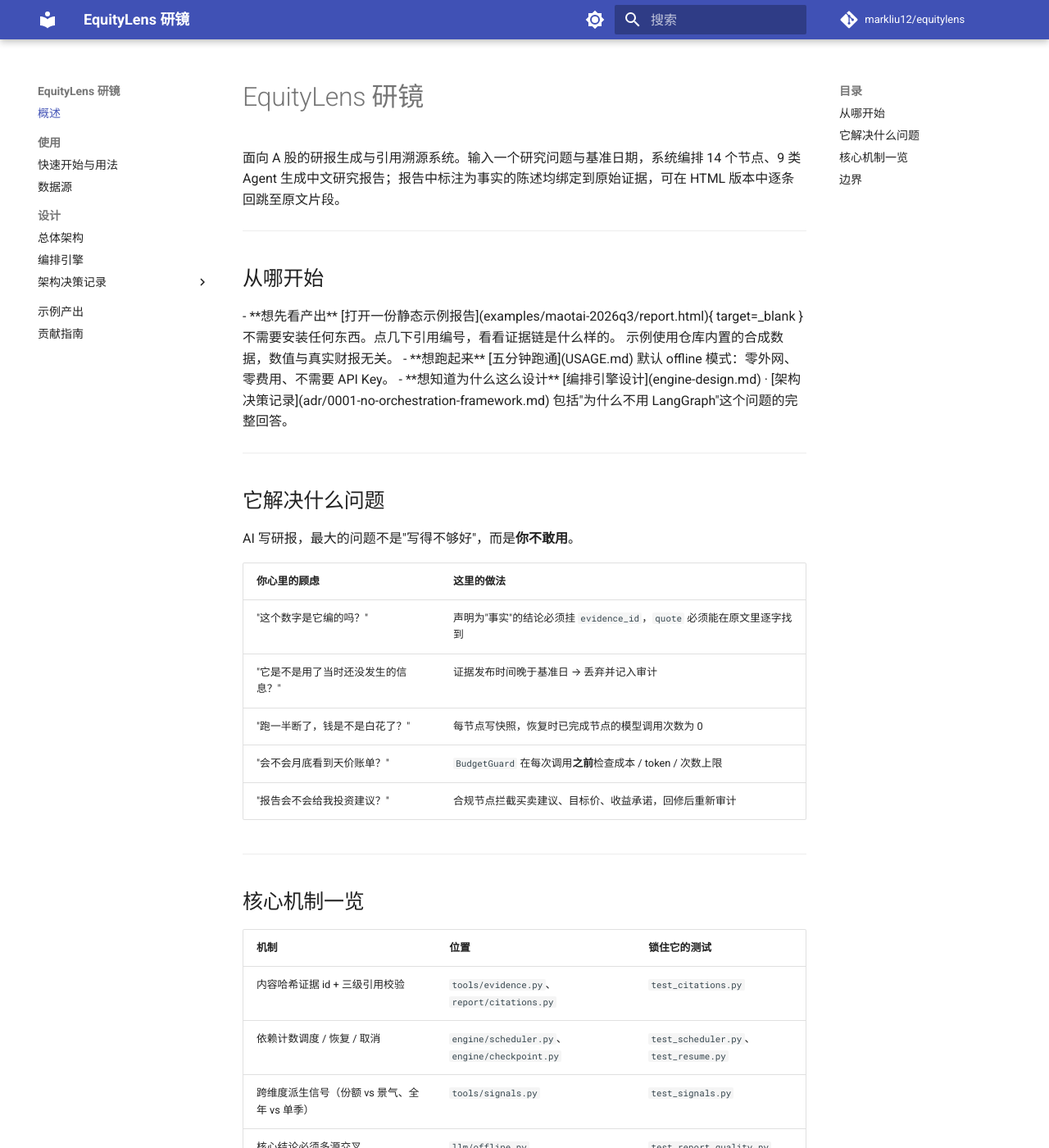
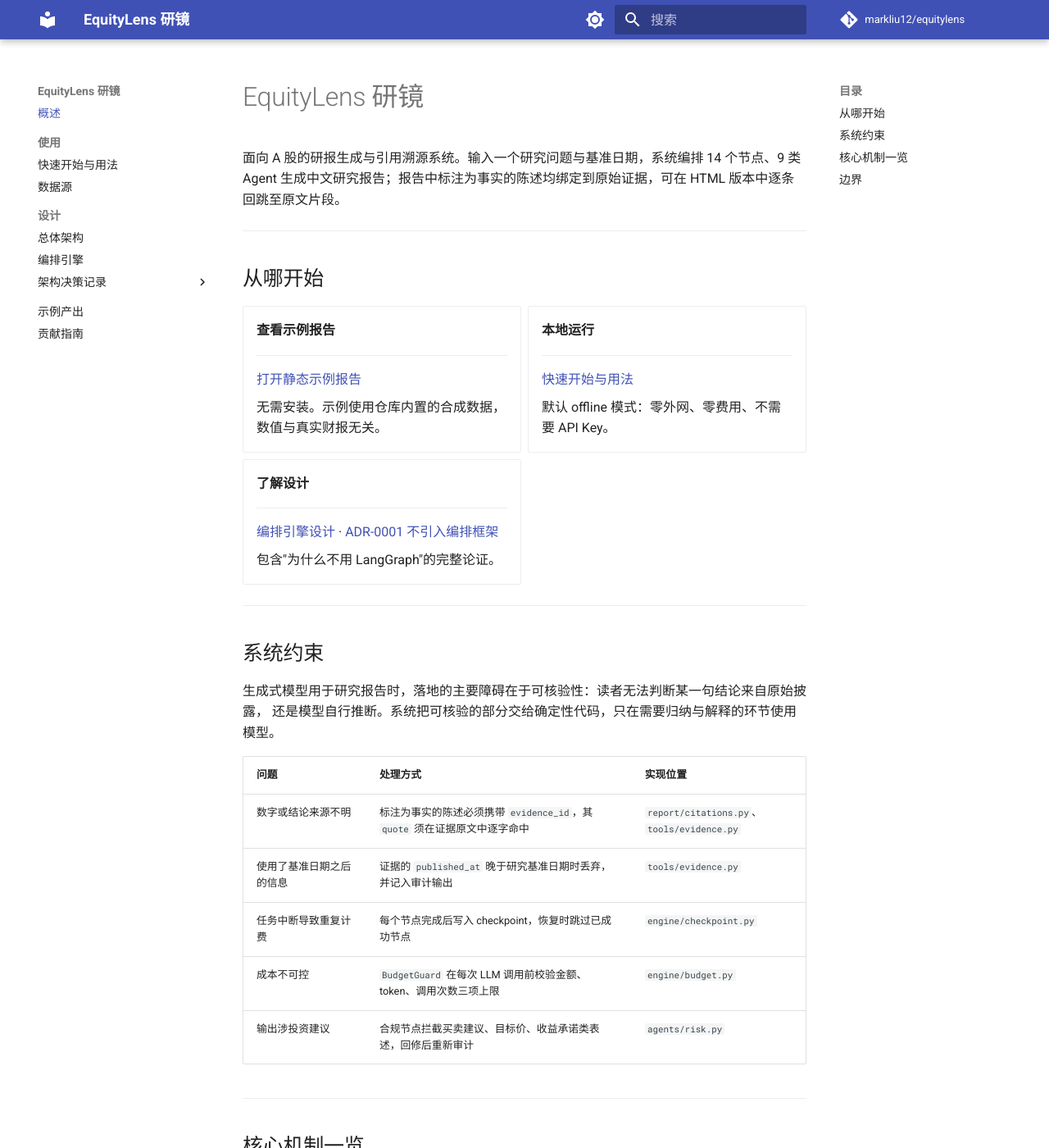
Before and after one commit to markliu12/equitylens, an MkDocs documentation site: the page built from docs/index.md, in a window 1280 px wide and 1400 px high. Shown: the whole window at 82% size. Built offline with MkDocs 1.6.1 and Material for MkDocs 9.7.7, drawn with Linux system fonts in a browser that asks for light colours; comment, search, counter and statistics services are not loaded; some of the changed text lies outside the part shown.

Commit message:
docs(site): 修复首页导航卡片渲染为原始 Markdown
- mkdocs.yml 补 md_in_html：<div class="grid cards" markdown> 内的 Markdown 此前
  不解析，首页把 [文本](链接) 和 **加粗** 原样显示成纯文本
- 首页「它解决什么问题」的假想对话表改为「问题 / 处理方式 / 实现位置」，
  与 README 重写后的口吻保持一致
- site_description 同步为新定位句

```diff
--- a/docs/index.md
+++ b/docs/index.md
@@ -9,40 +9,47 @@
 
 <div class="grid cards" markdown>
 
-- **想先看产出**
+-   **查看示例报告**
 
-    [打开一份静态示例报告](examples/maotai-2026q3/report.html){ target=_blank }
+    ---
 
-    不需要安装任何东西。点几下引用编号，看看证据链是什么样的。
-    示例使用仓库内置的合成数据，数值与真实财报无关。
+    [打开静态示例报告](examples/maotai-2026q3/report.html){ target="_blank" }
 
-- **想跑起来**
+    无需安装。示例使用仓库内置的合成数据，数值与真实财报无关。
 
-    [五分钟跑通](USAGE.md)
+-   **本地运行**
+
+    ---
+
+    [快速开始与用法](USAGE.md)
 
     默认 offline 模式：零外网、零费用、不需要 API Key。
 
-- **想知道为什么这么设计**
+-   **了解设计**
 
-    [编排引擎设计](engine-design.md) · [架构决策记录](adr/0001-no-orchestration-framework.md)
+    ---
 
-    包括"为什么不用 LangGraph"这个问题的完整回答。
+    [编排引擎设计](engine-design.md) ·
+    [ADR-0001 不引入编排框架](adr/0001-no-orchestration-framework.md)
+
+    包含"为什么不用 LangGraph"的完整论证。
 
 </div>
 
 ---
 
-## 它解决什么问题
+## 系统约束
 
-AI 写研报，最大的问题不是"写得不够好"，而是**你不敢用**。
+生成式模型用于研究报告时，落地的主要障碍在于可核验性：读者无法判断某一句结论来自原始披露，
+还是模型自行推断。系统把可核验的部分交给确定性代码，只在需要归纳与解释的环节使用模型。
 
-| 你心里的顾虑 | 这里的做法 |
-|---|---|
-| "这个数字是它编的吗？" | 声明为"事实"的结论必须挂 `evidence_id`，`quote` 必须能在原文里逐字找到 |
-| "它是不是用了当时还没发生的信息？" | 证据发布时间晚于基准日 → 丢弃并记入审计 |
-| "跑一半断了，钱是不是白花了？" | 每节点写快照，恢复时已完成节点的模型调用次数为 0 |
-| "会不会月底看到天价账单？" | `BudgetGuard` 在每次调用**之前**检查成本 / token / 次数上限 |
-| "报告会不会给我投资建议？" | 合规节点拦截买卖建议、目标价、收益承诺，回修后重新审计 |
+| 问题 | 处理方式 | 实现位置 |
+|---|---|---|
+| 数字或结论来源不明 | 标注为事实的陈述必须携带 `evidence_id`，其 `quote` 须在证据原文中逐字命中 | `report/citations.py`、`tools/evidence.py` |
+| 使用了基准日期之后的信息 | 证据的 `published_at` 晚于研究基准日期时丢弃，并记入审计输出 | `tools/evidence.py` |
+| 任务中断导致重复计费 | 每个节点完成后写入 checkpoint，恢复时跳过已成功节点 | `engine/checkpoint.py` |
+| 成本不可控 | `BudgetGuard` 在每次 LLM 调用前校验金额、token、调用次数三项上限 | `engine/budget.py` |
+| 输出涉投资建议 | 合规节点拦截买卖建议、目标价、收益承诺类表述，回修后重新审计 | `agents/risk.py` |
 
 ---
 
@@ -60,7 +67,11 @@
 
 ## 边界
 
-**不做投资建议。** 系统只产出研究整理，合规节点会拦截操作性表述。
-示例数据集为合成数据，请勿引用为真实披露信息。
+**不做投资建议。** 系统只产出研究信息整理结果，合规节点会拦截买卖建议、目标价与收益承诺类表述。
+示例数据集为合成数据，不可作为真实披露信息引用。
 
 本项目仅用于技术学习与研究信息整理，不构成任何投资建议、要约或承诺。
+
+---
+
+完整的安装、配置与使用说明见 [GitHub 仓库 README](https://github.com/markliu12/equitylens#readme)。
--- a/mkdocs.yml
+++ b/mkdocs.yml
@@ -1,5 +1,5 @@
 site_name: EquityLens 研镜
-site_description: 每条结论都能点回原文的 A 股研究报告系统
+site_description: 面向 A 股的研报生成与引用溯源系统
 site_url: https://markliu12.github.io/equitylens/
 repo_url: https://github.com/markliu12/equitylens
 repo_name: markliu12/equitylens
@@ -60,6 +60,9 @@
 markdown_extensions:
   - admonition
   - attr_list
+  # 首页用 <div class="grid cards" markdown> 排版导航卡片，
+  # 没有这个扩展时 HTML 块内的 Markdown 不解析，链接和加粗会原样显示成 [文本](链接)
+  - md_in_html
   - def_list
   - footnotes
   - tables
```
